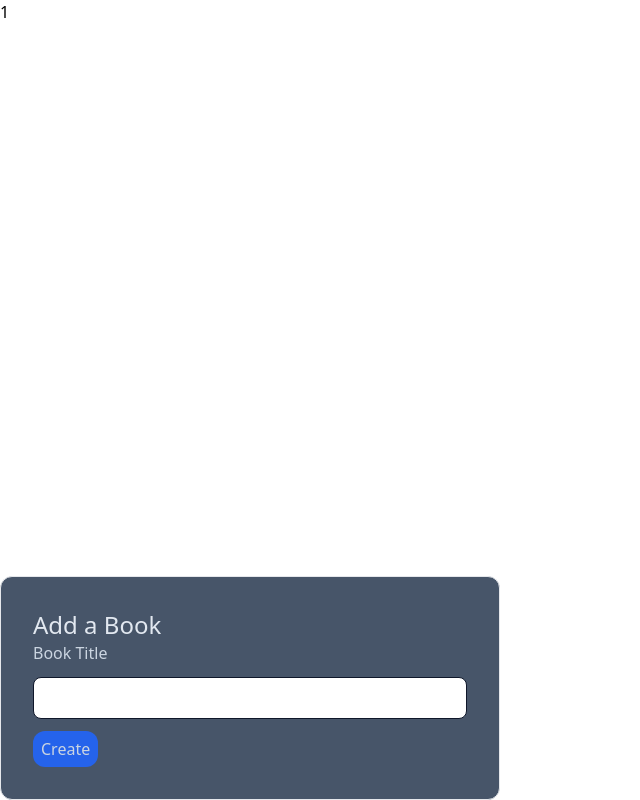
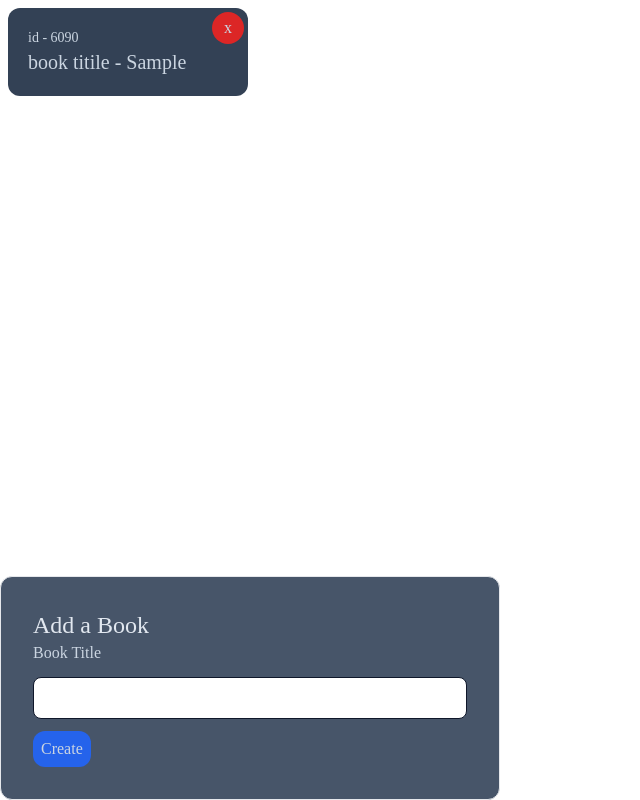
Before and after one commit to kyawkoko232/react-july, a React (Vite) app: page / in a window 1280 px wide. Both pictures are taken after typing "Sample" into the empty fields and a click on the button "Create". Shown: the whole page, without its empty margins (0-640 px from the left). Built offline with nearby package versions, Linux system fonts and the light colour scheme.

Commit message:
delete ok

```diff
--- a/src/App.jsx
+++ b/src/App.jsx
@@ -1,6 +1,6 @@
 import { useState } from "react";
 import BookCreate from './components/BookCreate';
-
+import BookList from './components/BookList';
 
 
 
@@ -8,16 +8,25 @@ function App(){
 
   const [books, setBooks] = useState([]);
 
+  const deleteBookById = (id) => {
+    const updatedBooks = books.filter((book) => {
+      return book.id !== id;
+    });
+    setBooks(updatedBooks);
+  };
+
  const createBook = (title) => {
   const updatedBooks = [
     ...books,
-    { id: Math.round(Math.random() * 9999), title}
+    { id: Math.round(Math.random() * 9999),
+       title
+    },
   ]
   setBooks(updatedBooks);
  }
  return(
-  <div>
-  {books.length}
+  <div className="app font-poppins ">
+  <BookList books={books} onDelete={deleteBookById} />
   <BookCreate  onCreate={createBook} />
   </div>
 )
--- a/src/components/BookList.jsx
+++ b/src/components/BookList.jsx
@@ -1,5 +1,18 @@
-function BookList(){
-    return <div>BookList</div>
+import BookShow from './BookShow';
+
+function BookList( {books, onDelete} ){
+
+    const renderedBooks = books.map((book)=>{
+        return <BookShow onDelete={onDelete} key={book.id} book={book} />;
+    });
+
+
+    return (
+    <div className='grid grid-cols-5'>
+        {renderedBooks}
+    </div>
+
+    )
 }
 
 export default BookList;
--- a/src/components/BookShow.jsx
+++ b/src/components/BookShow.jsx
@@ -1,5 +1,24 @@
-function BookShow(){
-    return <div>BookShow</div>
+function BookShow( {book, onDelete}){
+    const handleClick = ()=> {
+        onDelete(book.id);
+        console.log("Delete Clicked");
+        console.log(book.id)
+    };
+    return (
+    <div className=" transition-all duration-1000">
+
+      <div className="bg-slate-700 relative  max-w-sm flex-1 hover:bg-gray-300 transition-all duration-300 hover:text-black-500 p-5 m-2 rounded-xl text-slate-300">
+      <div className="actions">
+        <button
+        className="w-8 h-8 leading-none absolute bg-red-600 right-1 top-1 rounded-full"
+       onClick={handleClick}
+        > x </button>
+      </div>
+      <div className="text-sm">id - {book.id}</div>
+      <div className="text-xl">book titile - {book.title}</div>
+      </div>
+    </div>
+    )
 }
 
 export default BookShow;
```
